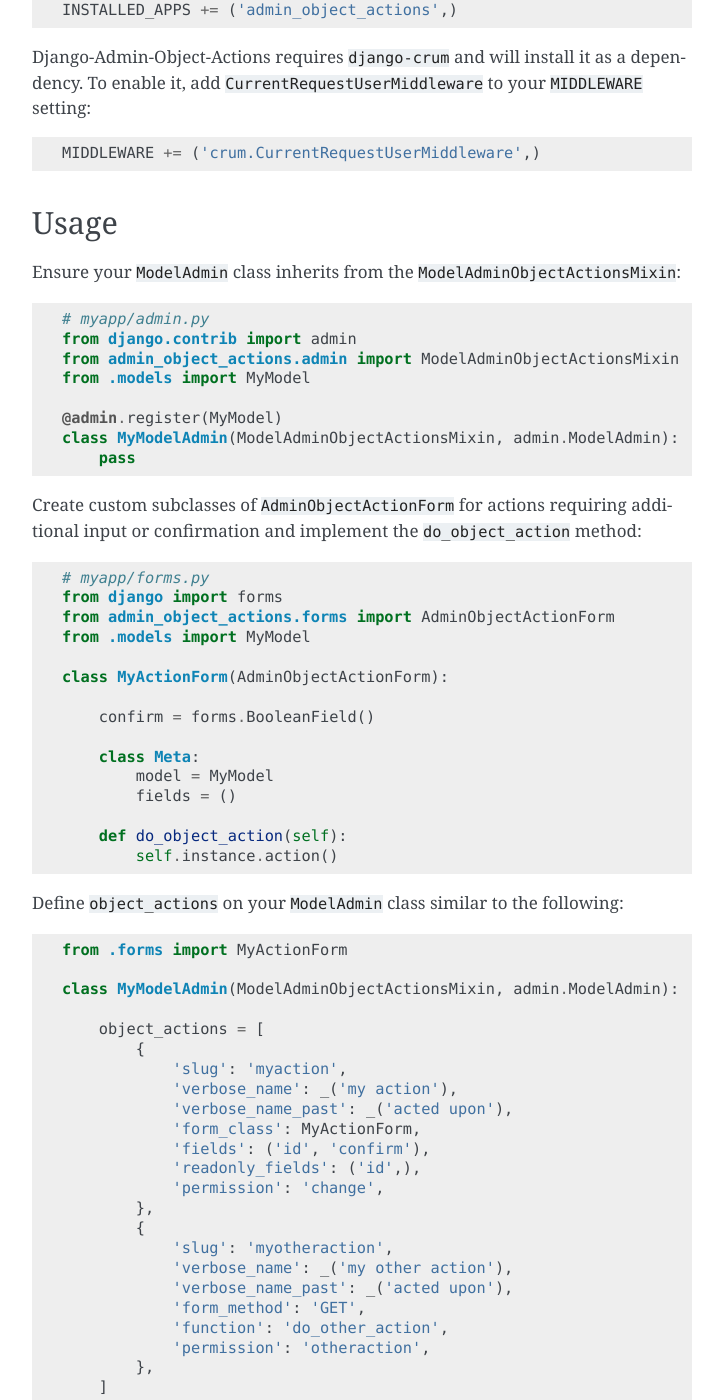
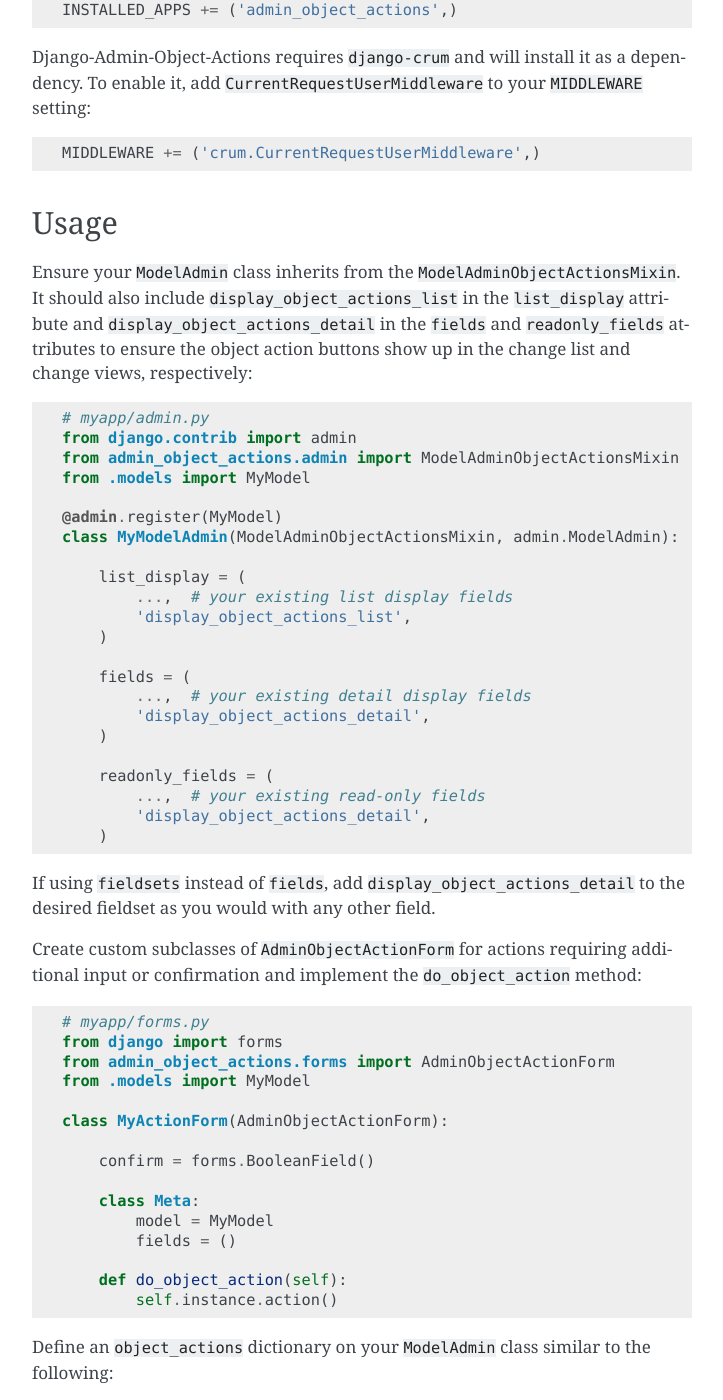
Before and after one commit to ninemoreminutes/django-admin-object-actions, a Sphinx documentation site: the page built from docs/index.rst, in a window 1280 px wide and 1400 px high, scrolled down 738 px. Shown: the whole window, without its empty margins (388-1111 px from the left). Built offline with Sphinx 7.4.7, drawn with Linux system fonts in a browser that asks for light colours; some of the changed text lies outside the part shown.

Commit message:
Minor docs updates to address #1 and #7.

```diff
--- a/docs/index.rst
+++ b/docs/index.rst
@@ -46,7 +46,10 @@
 -----
 
 Ensure your ``ModelAdmin`` class inherits from the
-``ModelAdminObjectActionsMixin``::
+``ModelAdminObjectActionsMixin``. It should also include ``display_object_actions_list``
+in the ``list_display`` attribute and ``display_object_actions_detail`` in the
+``fields`` and ``readonly_fields`` attributes to ensure the object action buttons
+show up in the change list and change views, respectively::
 
     # myapp/admin.py
     from django.contrib import admin
@@ -55,7 +58,24 @@
 
     @admin.register(MyModel)
     class MyModelAdmin(ModelAdminObjectActionsMixin, admin.ModelAdmin):
-        pass
+
+        list_display = (
+            ...,  # your existing list display fields
+            'display_object_actions_list',
+        )
+
+        fields = (
+            ...,  # your existing detail display fields
+            'display_object_actions_detail',
+        )
+
+        readonly_fields = (
+            ...,  # your existing read-only fields
+            'display_object_actions_detail',
+        )
+
+If using ``fieldsets`` instead of ``fields``, add ``display_object_actions_detail``
+to the desired fieldset as you would with any other field.
 
 Create custom subclasses of ``AdminObjectActionForm`` for actions requiring
 additional input or confirmation and implement the ``do_object_action`` method::
@@ -76,7 +96,8 @@
         def do_object_action(self):
             self.instance.action()
 
-Define ``object_actions`` on your ``ModelAdmin`` class similar to the following::
+Define an ``object_actions`` dictionary on your ``ModelAdmin`` class similar to
+the following::
 
     from .forms import MyActionForm
 
@@ -168,3 +189,6 @@
 
 Additional methods of the ``ModelAdminObjectActionsMixin`` class may be
 overridden to further customize the behavior of object actions.
+
+See ``test_project/test_app/admin.py`` in the project repository for additional
+usage examples.
```
